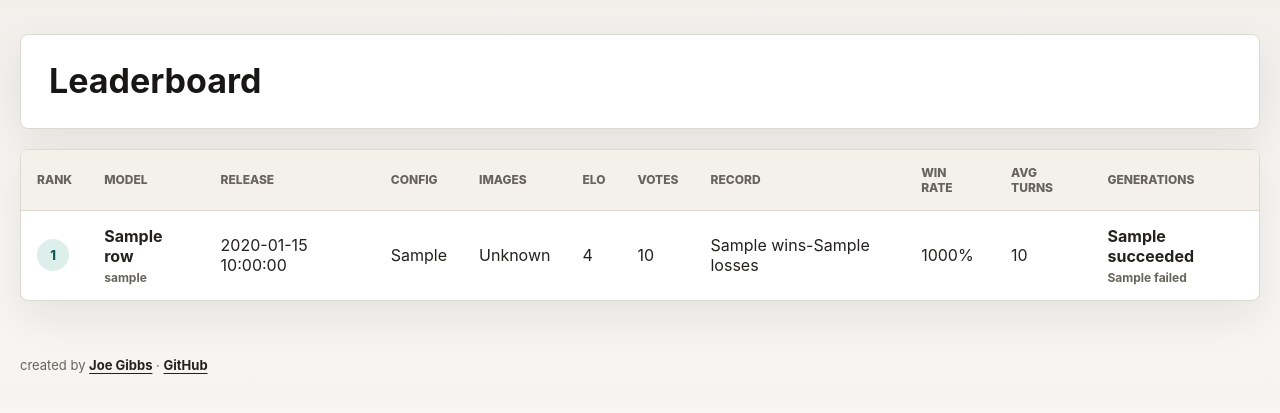
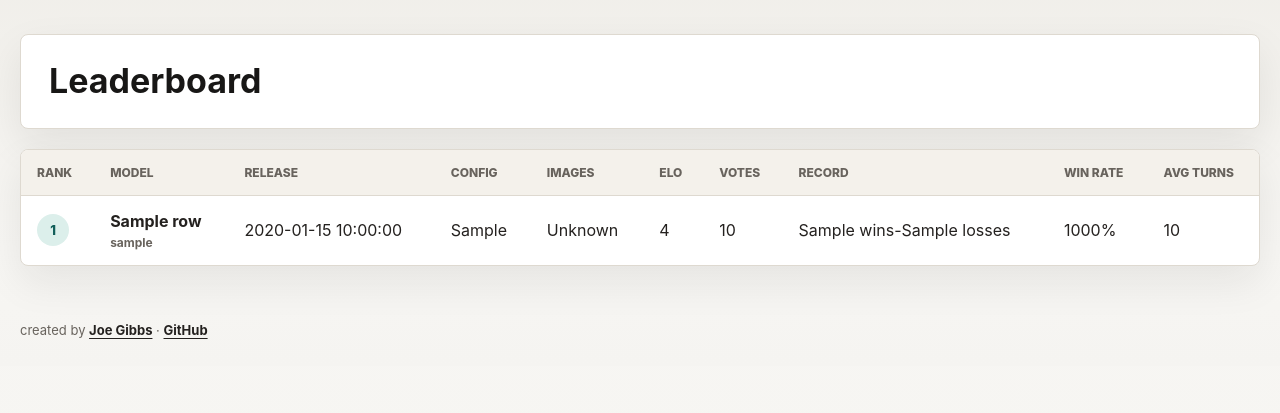
Before and after one commit to joe-gibbs/advertbench, a FastAPI app: template backend/templates/leaderboard.html in a window 1280 px wide. Shown: the part 72-485 px from the top of the page. Run offline with FastAPI, Linux system fonts and the light colour scheme; the template is opened without the code that fills it: most values are stand-ins (such as "Sample title", 1, 10 or a date in 2020).

Commit message:
refactor: remove generation counts from leaderboard data and HTML template

```diff
--- a/backend/app/comparisons.py
+++ b/backend/app/comparisons.py
@@ -196,8 +196,6 @@ def get_leaderboard() -> list[dict]:
               COALESCE(sum(os.wins) FILTER (WHERE os.status = 'completed'), 0)::int AS wins,
               COALESCE(sum(os.losses) FILTER (WHERE os.status = 'completed'), 0)::int AS losses,
               COALESCE(sum(os.matches) FILTER (WHERE os.status = 'completed'), 0)::int AS matches,
-              count(os.id) FILTER (WHERE os.status = 'completed')::int AS successful_generations,
-              count(os.id) FILTER (WHERE os.status = 'failed')::int AS failed_generations,
               round(avg(os.generation_turns) FILTER (
                 WHERE os.status IN ('completed', 'failed') AND os.generation_turns IS NOT NULL
               ), 1) AS average_generation_turns
@@ -205,7 +203,7 @@ def get_leaderboard() -> list[dict]:
             LEFT JOIN output_sets os ON os.model_id = m.id
             WHERE m.slug = ANY(%s::text[])
             GROUP BY m.id, m.display_name, m.slug
-            ORDER BY rating DESC, matches DESC, successful_generations DESC, m.display_name
+            ORDER BY rating DESC, matches DESC, m.display_name
             """,
             (configured_slugs,),
         ).fetchall()
@@ -222,8 +220,6 @@ def get_leaderboard() -> list[dict]:
             "wins": row["wins"],
             "losses": row["losses"],
             "matches": row["matches"],
-            "successfulGenerations": row["successful_generations"],
-            "failedGenerations": row["failed_generations"],
             "averageGenerationTurns": row["average_generation_turns"],
         }
         for row in rows
--- a/backend/templates/leaderboard.html
+++ b/backend/templates/leaderboard.html
@@ -30,7 +30,6 @@
               <th>Record</th>
               <th>Win rate</th>
               <th>Avg turns</th>
-              <th>Generations</th>
             </tr>
           </thead>
           <tbody>
@@ -57,10 +56,6 @@
                 <td>{{ row.wins }}-{{ row.losses }}</td>
                 <td>{{ ((row.wins / row.matches) * 100)|round|int if row.matches else 0 }}%</td>
                 <td>{{ row.averageGenerationTurns or "n/a" }}</td>
-                <td>
-                  <strong>{{ row.successfulGenerations }} succeeded</strong>
-                  <small>{{ row.failedGenerations }} failed</small>
-                </td>
               </tr>
             {% endfor %}
           </tbody>
```
